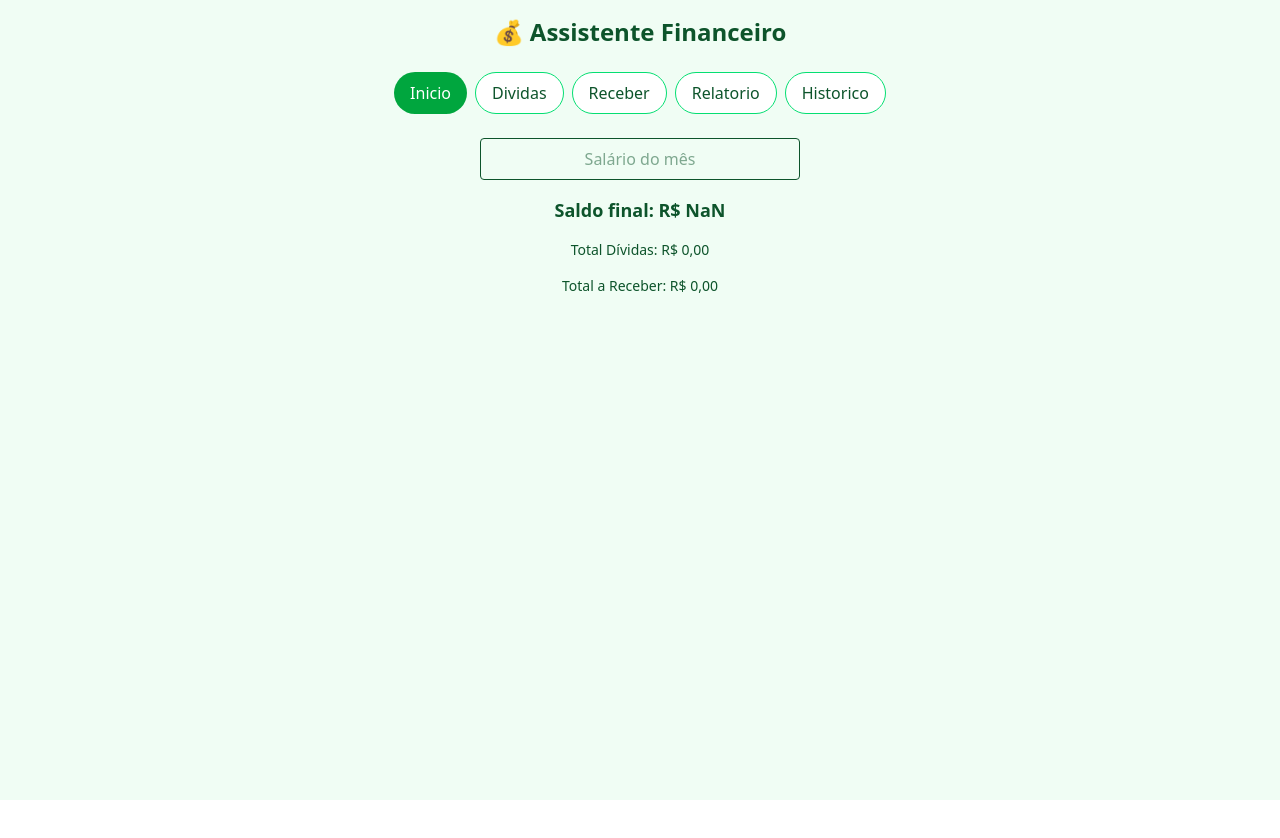
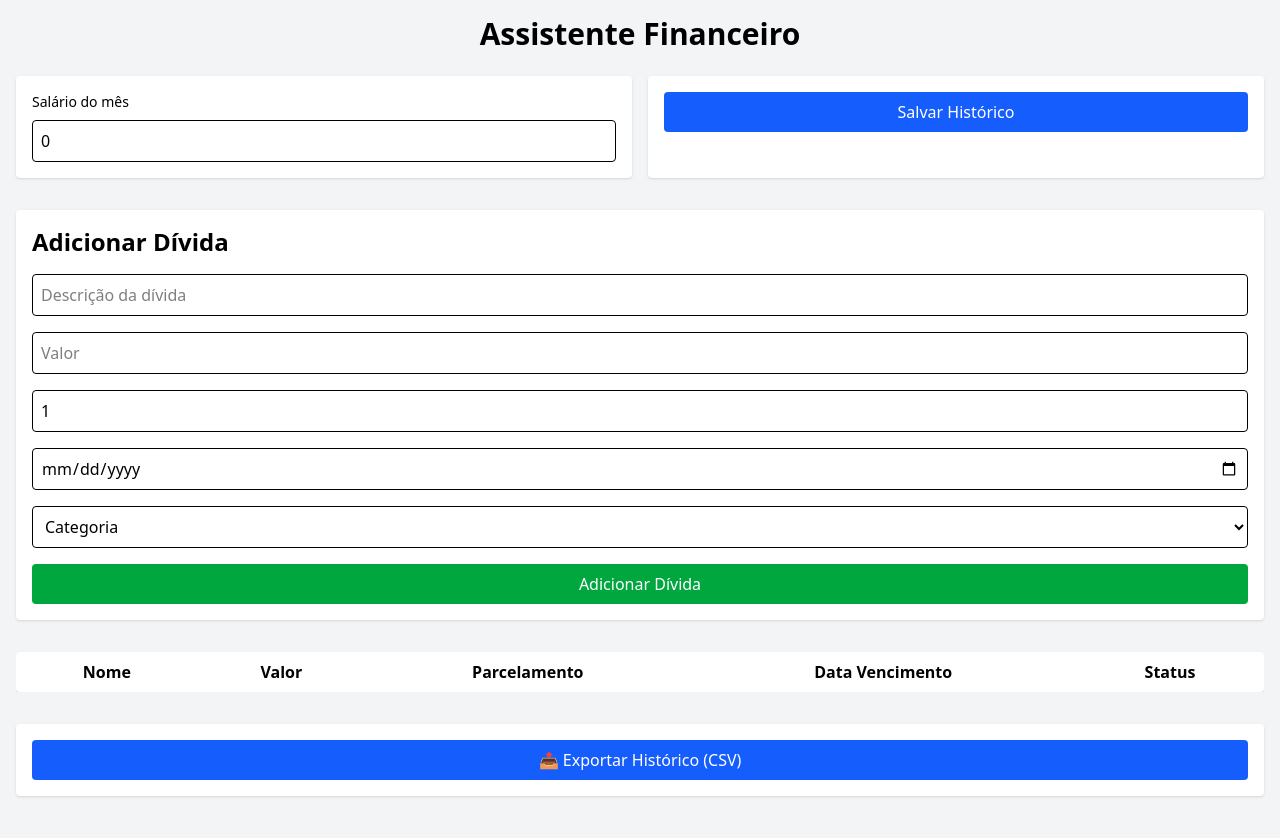
Before and after one commit to gfellipe/Assistente-financeiro, a React (Vite) app: page / in a window 1280 px wide. Shown: the top 838 px of the page. Before the commit the page ends 800 px from the top, so only its background shows below. Built offline with nearby package versions, Linux system fonts and the light colour scheme.

Commit message:
Mensagem do commit

```diff
--- a/src/App.jsx
+++ b/src/App.jsx
@@ -1,211 +1,193 @@
-import React, { useState, useEffect } from "react";
+import { useState } from "react";
 
 export default function App() {
-  const [aba, setAba] = useState("inicio");
-  const [dividas, setDividas] = useState([]);
-  const [receber, setReceber] = useState([]);
-  const [salario, setSalario] = useState("");
-  const [historico, setHistorico] = useState([]);
-  const [filtroMes, setFiltroMes] = useState("");
-
-  useEffect(() => {
-    const d = localStorage.getItem("dividas");
-    const r = localStorage.getItem("receber");
-    const s = localStorage.getItem("salario");
-    const h = localStorage.getItem("historico");
-    if (d) setDividas(JSON.parse(d));
-    if (r) setReceber(JSON.parse(r));
-    if (s) setSalario(s.toString());
-    if (h) setHistorico(JSON.parse(h));
-  }, []);
-
-  useEffect(() => {
-    localStorage.setItem("dividas", JSON.stringify(dividas));
-  }, [dividas]);
-
-  useEffect(() => {
-    localStorage.setItem("receber", JSON.stringify(receber));
-  }, [receber]);
-
-  useEffect(() => {
-    if (salario !== "") {
-      const valor = parseFloat(salario.replace(",", "."));
-      if (!isNaN(valor)) localStorage.setItem("salario", valor);
-    }
-  }, [salario]);
-
-  useEffect(() => {
-    localStorage.setItem("historico", JSON.stringify(historico));
-  }, [historico]);
-
-  const [formDivida, setFormDivida] = useState({
-    nome: "", valor: "", parcelas: "1", vencimento: "", pago: false, categoria: ""
+  const [formReceber, setFormReceber] = useState({
+    nome: "",
+    valor: "",
+    parcelas: 1,
+    vencimento: "",
+    status: false,
+    categoria: "",
   });
 
-  const [formReceber, setFormReceber] = useState({
-    devedor: "", nome: "", valor: "", parcelas: "1", categoria: ""
+  const [dividas, setDividas] = useState([]);
+  const [historico, setHistorico] = useState([]);
+  const [salario, setSalario] = useState(0);
+  const [filtro, setFiltro] = useState({
+    mes: "",
+    status: "",
   });
 
   const adicionarDivida = () => {
-    if (!formDivida.nome || !formDivida.valor) return;
-    const nova = { ...formDivida, id: Date.now() };
-    setDividas([...dividas, nova]);
-    setFormDivida({ nome: "", valor: "", parcelas: "1", vencimento: "", pago: false, categoria: "" });
+    setDividas([
+      ...dividas,
+      {
+        ...formReceber,
+        vencimento: formReceber.vencimento.replace("-", "/"),
+      },
+    ]);
+    setFormReceber({
+      nome: "",
+      valor: "",
+      parcelas: 1,
+      vencimento: "",
+      status: false,
+      categoria: "",
+    });
   };
 
-  const adicionarReceber = () => {
-    if (!formReceber.nome || !formReceber.valor || !formReceber.devedor) return;
-    const nova = { ...formReceber, id: Date.now() };
-    setReceber([...receber, nova]);
-    setFormReceber({ devedor: "", nome: "", valor: "", parcelas: "1", categoria: "" });
+  const salvarHistorico = () => {
+    setHistorico([
+      ...historico,
+      {
+        salario,
+        dividas,
+        receber: [],
+        data: new Date().toLocaleDateString("pt-BR"),
+      },
+    ]);
+    setDividas([]);
+    setSalario(0);
   };
 
-  const deletarItem = (lista, setLista, id) => {
-    setLista(lista.filter(i => i.id !== id));
+  const exportarHistoricoParaCSV = () => {
+    const cabecalho = ["Mês", "Salário", "Total Dívidas", "Total a Receber"];
+    const linhas = historico.map((h) => [
+      h.data,
+      h.salario,
+      h.dividas.length,
+      h.receber.length,
+    ]);
+
+    const conteudo = [cabecalho, ...linhas]
+      .map((linha) => linha.join(";"))
+      .join("\n");
+
+    const blob = new Blob(["\uFEFF" + conteudo], { type: "text/csv;charset=utf-8;" });
+    const url = URL.createObjectURL(blob);
+    const link = document.createElement("a");
+    link.href = url;
+    link.setAttribute("download", "historico_financeiro.csv");
+    document.body.appendChild(link);
+    link.click();
+    document.body.removeChild(link);
   };
 
-  const salvarHistoricoMensal = () => {
-    const snapshot = {
-      id: Date.now(),
-      data: new Date().toISOString().slice(0, 7),
-      salario: parseFloat(salario.replace(",", ".")),
-      dividas,
-      receber
-    };
-    setHistorico([...historico, snapshot]);
-  };
+  return (
+    <div className="min-h-screen bg-gray-100 p-4">
+      <h1 className="text-3xl font-bold text-center mb-6">Assistente Financeiro</h1>
 
-  const totalGastos = dividas.reduce((s, d) => s + parseFloat(d.valor || 0), 0);
-  const totalReceber = receber.reduce((s, r) => s + parseFloat(r.valor || 0), 0);
-  const pagos = dividas.filter(d => d.pago).reduce((s, d) => s + parseFloat(d.valor || 0), 0);
-  const saldoFinal = parseFloat(salario.replace(",", ".")) - totalGastos + totalReceber;
+      {/* Tela de Salário */}
+      <div className="flex flex-col md:flex-row justify-between gap-4 mb-8">
+        <div className="w-full md:w-1/2 p-4 bg-white shadow rounded">
+          <label htmlFor="salario" className="block text-sm font-medium">Salário do mês</label>
+          <input
+            id="salario"
+            className="w-full p-2 border rounded mt-2"
+            type="number"
+            placeholder="Digite o salário"
+            value={salario}
+            onChange={(e) => setSalario(e.target.value)}
+          />
+        </div>
 
-  const formatarMoeda = v => parseFloat(v).toLocaleString('pt-BR', { style: 'currency', currency: 'BRL' });
-  const formatarData = v => { const [a, m, d] = v.split('-'); return `${d}-${m}-${a}`; };
-  const estaVencendo = v => {
-    const hj = new Date();
-    const dt = new Date(v);
-    const dif = (dt - hj) / 86400000;
-    return dif >= 0 && dif <= 3;
-  };
+        <div className="w-full md:w-1/2 p-4 bg-white shadow rounded">
+          <button
+            onClick={salvarHistorico}
+            className="w-full bg-blue-600 text-white p-2 rounded"
+          >
+            Salvar Histórico
+          </button>
+        </div>
+      </div>
 
-  const TelaInicio = () => (
-    <div className="text-center space-y-4">
-      <input
-        className="p-2 border w-full max-w-xs rounded text-center"
-        placeholder="Salário do mês"
-        value={salario}
-        onChange={e => setSalario(e.target.value)}
-        inputMode="decimal"
-      />
-      <div className="text-lg font-semibold">Saldo final: {formatarMoeda(saldoFinal)}</div>
-      <div className="text-sm">Total Dívidas: {formatarMoeda(totalGastos)}</div>
-      <div className="text-sm">Total a Receber: {formatarMoeda(totalReceber)}</div>
-    </div>
-  );
+      {/* Formulário de Dívida */}
+      <div className="w-full p-4 bg-white shadow rounded mb-8">
+        <h2 className="text-2xl font-semibold mb-4">Adicionar Dívida</h2>
+        <div className="space-y-4">
+          <input
+            className="w-full p-2 border rounded"
+            placeholder="Descrição da dívida"
+            value={formReceber.nome}
+            onChange={(e) => setFormReceber({ ...formReceber, nome: e.target.value })}
+          />
+          <input
+            className="w-full p-2 border rounded"
+            placeholder="Valor"
+            type="number"
+            value={formReceber.valor}
+            onChange={(e) => setFormReceber({ ...formReceber, valor: e.target.value })}
+          />
+          <input
+            className="w-full p-2 border rounded"
+            placeholder="Parcelas (1-12)"
+            type="number"
+            value={formReceber.parcelas}
+            onChange={(e) => setFormReceber({ ...formReceber, parcelas: e.target.value })}
+            min={1}
+            max={12}
+          />
+          <input
+            className="w-full p-2 border rounded"
+            type="date"
+            placeholder="Data de Vencimento"
+            value={formReceber.vencimento}
+            onChange={(e) => setFormReceber({ ...formReceber, vencimento: e.target.value })}
+          />
+          <select
+            className="w-full p-2 border rounded"
+            value={formReceber.categoria}
+            onChange={(e) => setFormReceber({ ...formReceber, categoria: e.target.value })}
+          >
+            <option value="">Categoria</option>
+            <option value="Aluguel">Aluguel</option>
+            <option value="Comida">Comida</option>
+            <option value="Lazer">Lazer</option>
+          </select>
+          <button
+            onClick={adicionarDivida}
+            className="w-full bg-green-600 text-white p-2 rounded"
+          >
+            Adicionar Dívida
+          </button>
+        </div>
+      </div>
 
-  const TelaDividas = () => (
-    <div className="space-y-4">
-      <div className="space-y-2">
-        <input className="p-2 border w-full rounded" placeholder="Nome" value={formDivida.nome}
-          onChange={e => setFormDivida({ ...formDivida, nome: e.target.value })} />
-        <input className="p-2 border w-full rounded" placeholder="Valor" value={formDivida.valor}
-          onChange={e => setFormDivida({ ...formDivida, valor: e.target.value })} inputMode="decimal" />
-        <input className="p-2 border w-full rounded" type="number" placeholder="Parcelas"
-          value={formDivida.parcelas} onChange={e => setFormDivida({ ...formDivida, parcelas: e.target.value })} />
-        <input className="p-2 border w-full rounded" type="date"
-          value={formDivida.vencimento} onChange={e => setFormDivida({ ...formDivida, vencimento: e.target.value })} />
-        <input className="p-2 border w-full rounded" placeholder="Categoria"
-          value={formDivida.categoria} onChange={e => setFormDivida({ ...formDivida, categoria: e.target.value })} />
-        <button className="w-full bg-green-600 text-white py-2 rounded" onClick={adicionarDivida}>Adicionar</button>
+      {/* Tabela de Dívidas */}
+      <div className="overflow-x-auto mb-8">
+        <table className="min-w-full table-auto bg-white shadow rounded">
+          <thead>
+            <tr>
+              <th className="px-4 py-2">Nome</th>
+              <th className="px-4 py-2">Valor</th>
+              <th className="px-4 py-2">Parcelamento</th>
+              <th className="px-4 py-2">Data Vencimento</th>
+              <th className="px-4 py-2">Status</th>
+            </tr>
+          </thead>
+          <tbody>
+            {dividas.map((divida, index) => (
+              <tr key={index}>
+                <td className="px-4 py-2">{divida.nome}</td>
+                <td className="px-4 py-2">{divida.valor}</td>
+                <td className="px-4 py-2">{divida.parcelas}</td>
+                <td className="px-4 py-2">{divida.vencimento}</td>
+                <td className="px-4 py-2">{divida.status ? "Pago" : "Pendente"}</td>
+              </tr>
+            ))}
+          </tbody>
+        </table>
       </div>
-      {dividas.map(d => (
-        <div key={d.id} className="p-2 border rounded bg-white space-y-1">
-          <div className="font-semibold">{d.nome}</div>
-          <div>Valor: {formatarMoeda(d.valor)} | Parcelas: {d.parcelas}</div>
-          {d.vencimento && <div className={estaVencendo(d.vencimento) ? "text-red-600" : ""}>Vence: {formatarData(d.vencimento)}</div>}
-          <div>Categoria: {d.categoria || "—"}</div>
-          <label className="flex items-center gap-2">
-            <input type="checkbox" checked={d.pago} onChange={() =>
-              setDividas(dividas.map(x => x.id === d.id ? { ...x, pago: !x.pago } : x))} /> Pago
-          </label>
-          <button className="text-red-600" onClick={() => deletarItem(dividas, setDividas, d.id)}>🗑️</button>
-        </div>
-      ))}
-    </div>
-  );
 
-  const TelaReceber = () => (
-    <div className="space-y-4">
-      <div className="space-y-2">
-        <input className="p-2 border w-full rounded" placeholder="Nome" value={formReceber.nome}
-          onChange={e => setFormReceber({ ...formReceber, nome: e.target.value })} />
-        <input className="p-2 border w-full rounded" placeholder="Devedor" value={formReceber.devedor}
-          onChange={e => setFormReceber({ ...formReceber, devedor: e.target.value })} />
-        <input className="p-2 border w-full rounded" placeholder="Valor" value={formReceber.valor}
-          onChange={e => setFormReceber({ ...formReceber, valor: e.target.value })} inputMode="decimal" />
-        <input className="p-2 border w-full rounded" type="number" placeholder="Parcelas" value={formReceber.parcelas}
-          onChange={e => setFormReceber({ ...formReceber, parcelas: e.target.value })} />
-        <input className="p-2 border w-full rounded" placeholder="Categoria"
-          value={formReceber.categoria} onChange={e => setFormReceber({ ...formReceber, categoria: e.target.value })} />
-        <button className="w-full bg-green-600 text-white py-2 rounded" onClick={adicionarReceber}>Adicionar</button>
+      {/* Exportar Histórico */}
+      <div className="w-full p-4 bg-white shadow rounded mb-8">
+        <button
+          onClick={exportarHistoricoParaCSV}
+          className="w-full bg-blue-600 text-white p-2 rounded"
+        >
+          📤 Exportar Histórico (CSV)
+        </button>
       </div>
-      {receber.map(r => (
-        <div key={r.id} className="p-2 border rounded bg-white space-y-1">
-          <div className="font-semibold">{r.nome}</div>
-          <div>De: {r.devedor} | Valor: {formatarMoeda(r.valor)} | Parcelas: {r.parcelas}</div>
-          <div>Categoria: {r.categoria || "—"}</div>
-          <button className="text-red-600" onClick={() => deletarItem(receber, setReceber, r.id)}>🗑️</button>
-        </div>
-      ))}
-    </div>
-  );
-
-  const TelaRelatorio = () => (
-    <div className="space-y-2">
-      <div className="font-semibold">Resumo do Mês</div>
-      <div>Salário: {formatarMoeda(salario)}</div>
-      <div>Total Dívidas: {formatarMoeda(totalGastos)}</div>
-      <div>Pagos: {formatarMoeda(pagos)}</div>
-      <div>Total a Receber: {formatarMoeda(totalReceber)}</div>
-      <div className="font-bold">Saldo Final: {formatarMoeda(saldoFinal)}</div>
-      <button className="w-full bg-green-600 text-white py-2 rounded mt-4" onClick={salvarHistoricoMensal}>
-        Salvar Histórico do Mês
-      </button>
-    </div>
-  );
-
-  const TelaHistorico = () => (
-    <div className="space-y-4">
-      <input className="p-2 border w-full rounded" placeholder="Filtrar por mês (ex: 2025-05)"
-        value={filtroMes} onChange={e => setFiltroMes(e.target.value)} />
-      {historico.filter(h => !filtroMes || h.data.startsWith(filtroMes)).map(h => (
-        <div key={h.id} className="p-3 border rounded bg-white space-y-1">
-          <div className="font-bold">Mês: {h.data}</div>
-          <div>Salário: {formatarMoeda(h.salario)}</div>
-          <div>Dívidas: {formatarMoeda(h.dividas.reduce((s, d) => s + parseFloat(d.valor), 0))}</div>
-          <div>Receber: {formatarMoeda(h.receber.reduce((s, r) => s + parseFloat(r.valor), 0))}</div>
-        </div>
-      ))}
-    </div>
-  );
-
-  return (
-    <div className="min-h-screen bg-green-50 p-4 text-green-900">
-      <h1 className="text-2xl font-bold text-center mb-6">💰 Assistente Financeiro</h1>
-      <div className="flex justify-center gap-2 mb-6 flex-wrap">
-        {["inicio", "dividas", "receber", "relatorio", "historico"].map(tab => (
-          <button key={tab} onClick={() => setAba(tab)}
-            className={`px-4 py-2 rounded-full ${aba === tab ? "bg-green-600 text-white" : "bg-white border border-green-400"}`}>
-            {tab.charAt(0).toUpperCase() + tab.slice(1)}
-          </button>
-        ))}
-      </div>
-      {aba === "inicio" && <TelaInicio />}
-      {aba === "dividas" && <TelaDividas />}
-      {aba === "receber" && <TelaReceber />}
-      {aba === "relatorio" && <TelaRelatorio />}
-      {aba === "historico" && <TelaHistorico />}
     </div>
   );
 }
```
